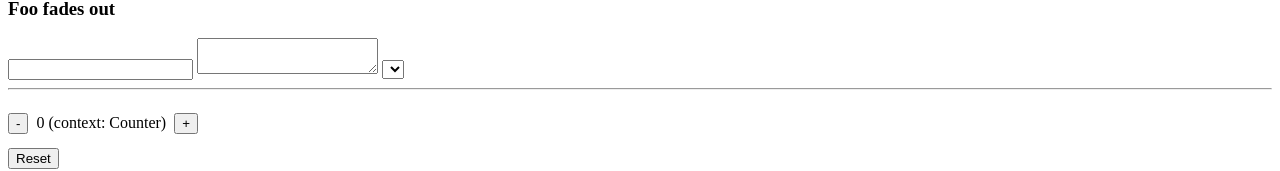
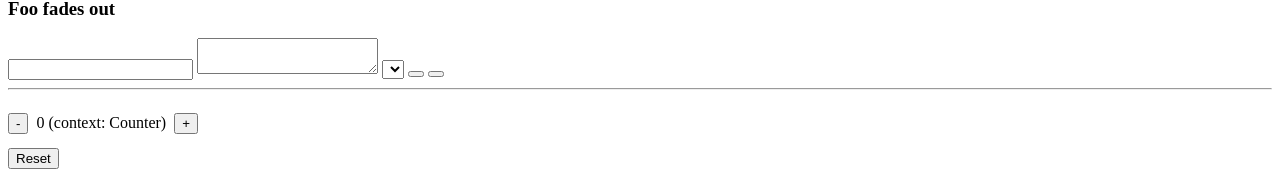
Before and after one commit to mauriziocescon/plg-svelte, a SvelteKit app: page /foo in a window 1280 px wide. Shown: the part 119-290 px from the top of the page. Built offline with nearby package versions, Linux system fonts and the light colour scheme.

Commit message:
chore: replace Attachments with Consumer in Foo page, add Button component, and refactor related logic

```diff
--- a/src/routes/foo/+page.svelte
+++ b/src/routes/foo/+page.svelte
@@ -1,12 +1,9 @@
 <script lang="ts">
 	import { onDestroy } from 'svelte';
 	import { fade } from 'svelte/transition';
-
-	import Attachments from './Attachments.svelte';
+	import Consumer from './Consumer.svelte';
 	import Counter from './Counter.svelte';
 	import Title from './Title.svelte';
-
-	let att: Attachments | undefined = $state();
 
 	onDestroy(() => {
 		console.log('Foo page destroyed');
@@ -21,7 +18,7 @@
 
 <h3 out:fade={{ duration: 1000 }}>Foo fades out</h3>
 
-<Attachments bind:this={att} />
+<Consumer />
 <hr />
 <Counter />
 <hr />
--- a/src/routes/foo/Attachments.svelte
+++ /dev/null
@@ -1,12 +0,0 @@
-<script lang="ts">
-	export function logValue(node: HTMLElement & { value: string }) {
-		node.addEventListener('input', () => console.log(node.value));
-	}
-</script>
-
-<!--<button x={10}>Click me!</button>					&lt;!&ndash; ❌compile error: x not a valid binding &ndash;&gt;-->
-
-<input {@attach logValue} />                <!-- ✅has value -->
-<textarea {@attach logValue}></textarea>    <!-- ✅has value -->
-<select {@attach logValue} class:f={''} style=""></select>        <!-- ✅has value -->
-<!--<div {@attach logValue}></div>              &lt;!&ndash; ❌compile error: div has no value &ndash;&gt;-->
--- /dev/null
+++ b/src/routes/foo/Button.svelte
@@ -0,0 +1,9 @@
+<script lang="ts">
+	import type { HTMLButtonAttributes } from 'svelte/elements';
+
+	let { children, ...props }: HTMLButtonAttributes = $props();
+</script>
+
+<button {...props}>
+	{@render children?.()}
+</button>
--- /dev/null
+++ b/src/routes/foo/Consumer.svelte
@@ -0,0 +1,23 @@
+<script lang="ts">
+	import Button from './Button.svelte';
+
+	let btn: Button | undefined = $state();
+
+	function logValue(node: HTMLElement & { value: string }) {
+		node.addEventListener('input', () => console.log(node.value));
+	}
+
+	function logImage(node: HTMLImageElement) {
+		node.addEventListener('load', () => console.log(node.currentSrc, node.naturalWidth, node.naturalHeight));
+	}
+</script>
+
+<input {@attach logValue} />                <!-- ✅has value -->
+<textarea {@attach logValue}></textarea>    <!-- ✅has value -->
+<select {@attach logValue}></select>        <!-- ✅has value -->
+<!--<div {@attach logValue}></div>              &lt;!&ndash; ❌compile error: div has no value &ndash;&gt;-->
+<!--<div {@attach logImage}></div>              &lt;!&ndash; ❌compile error: div is not an img &ndash;&gt;-->
+
+<Button {@attach logImage} {@attach logValue} />
+<!-- ⚠️ {@attach logImage} cannot be added to Button: Button renders a <button>, not an <img>, so it does not satisfy HTMLImageElement -->
+<Button {@attach logValue} bind:this={btn} />
```
